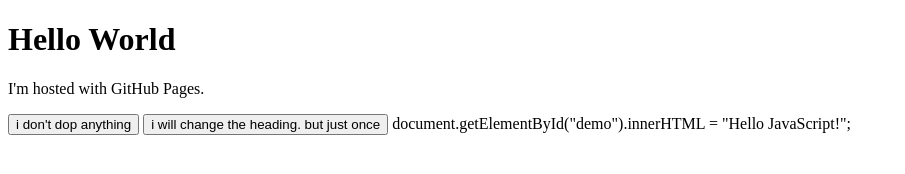
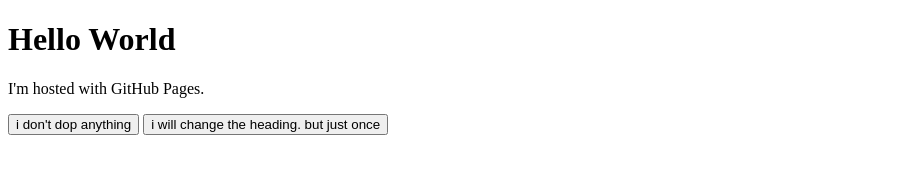
Before and after one commit to khafiboy/khafiboy.github.io, a plain HTML site: page index.html in a window 1280 px wide. Shown: the whole page, without its empty margins (0-905 px from the left). Drawn offline with Linux system fonts and the light colour scheme.

Commit message:
whoops. removed stray text

```diff
--- a/index.html
+++ b/index.html
@@ -10,8 +10,5 @@
 <button onclick="document.getElementById('demo').innerHTML = 'changed'">i will change the heading. but just once</button>
 
 
-document.getElementById("demo").innerHTML = "Hello JavaScript!";
-
-
 </body>
 </html>
```
